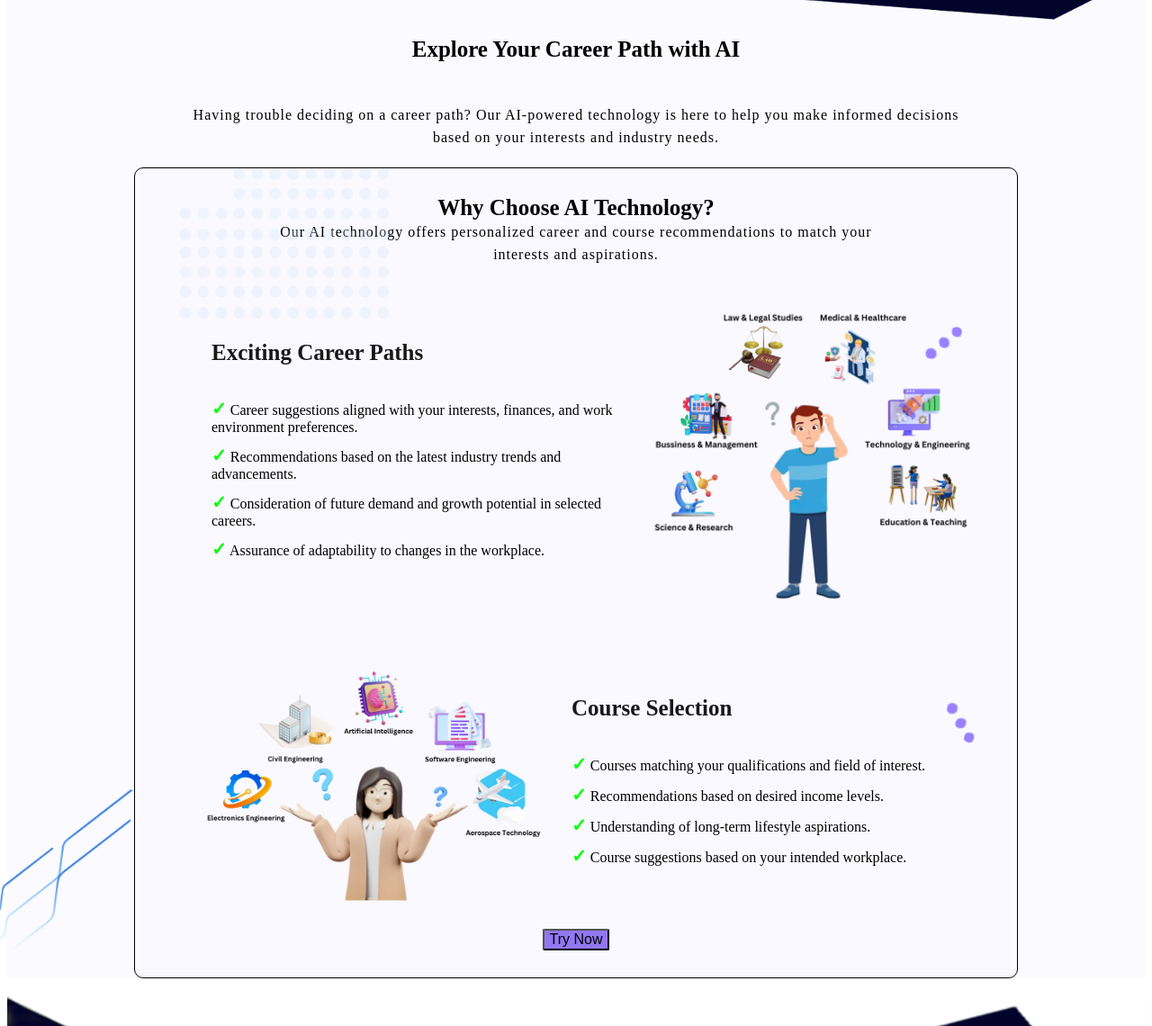
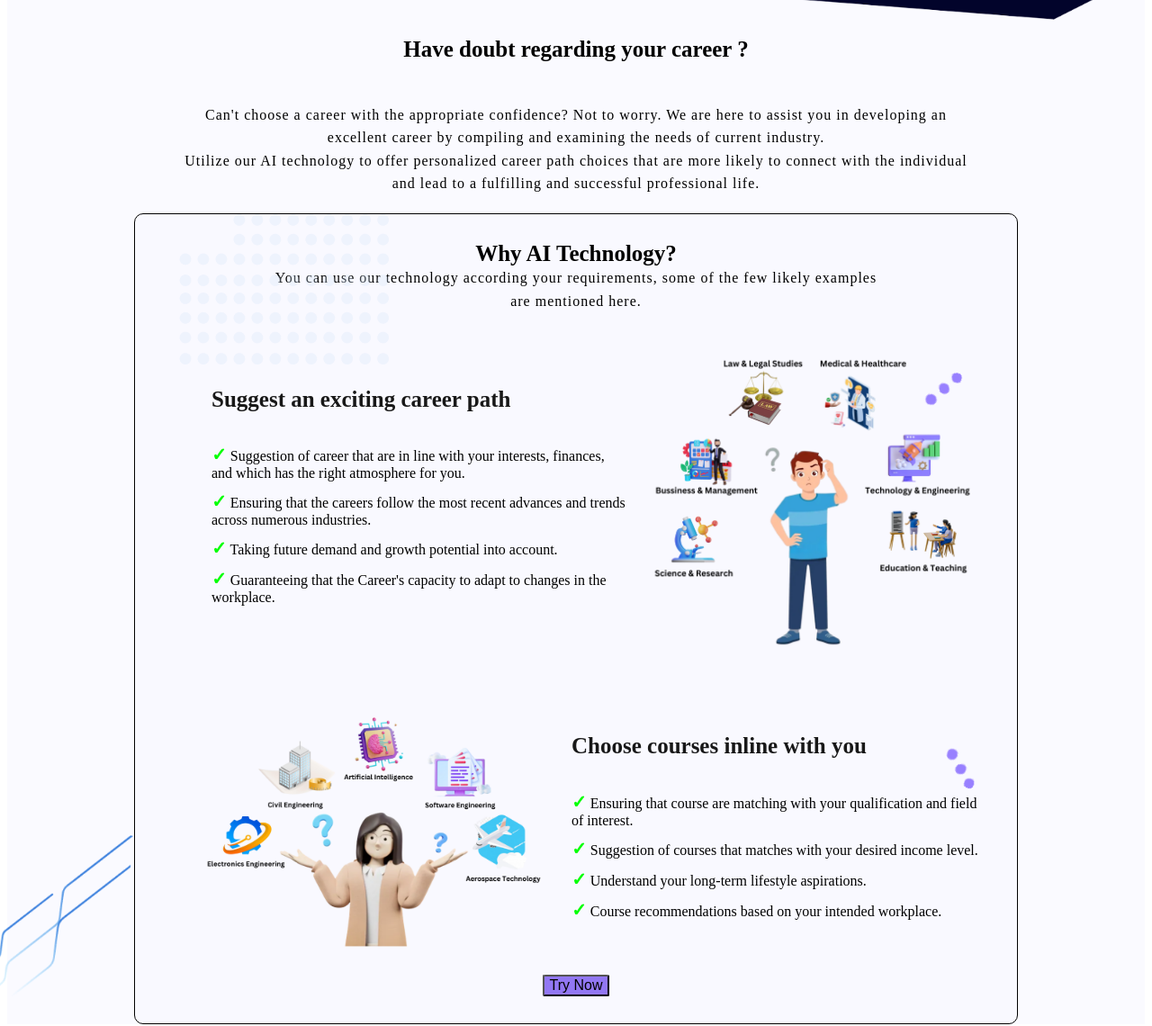
Before and after one commit to Rish281/Career-Path.github.io, a plain HTML site: page index.html in a window 1280 px wide. Shown: the part 78-1218 px from the top of the page at 90% size. Drawn offline with Linux system fonts and the light colour scheme.

Commit message:
index.html

```diff
--- a/index.html
+++ b/index.html
@@ -9,34 +9,35 @@
 <body>
     <section class="frame">
       <img src="start.png" class="hd">
-            <h2 style="align-content: center;" class="h">Explore Your Career Path with AI</h2>
+            <h2 style="align-content: center;" class="h">Have doubt regarding your career ?</h2>
             <p class="p">
-                Having trouble deciding on a career path? Our AI-powered technology is here to help you make informed decisions based on your interests and industry needs.
+                Can't choose a career with the appropriate confidence? Not to worry. We are here to assist you in developing an excellent career by compiling and examining the needs of current industry.
+              <br>
+              Utilize our AI technology to offer personalized career path choices that are more likely to connect with the individual and lead to a fulfilling and successful professional life.
             </p>
         <img src="dots.png" class="s1">
         <div class="cp">
-            <h2 class="chead">Why Choose AI Technology?</h2>
+            <h2 class="chead">Why AI Technology?</h2>
              <p class="p">
-                Our AI technology offers personalized career and course recommendations to match your interests and aspirations.
+                You can use our technology according your requirements, some of the few likely examples are mentioned here.
             </p>
             <img src="flame.png" class="fl">
             <img src="dots.png" class="s2">
             <div class="path clist">
                 <div class="p-content">
-                    <h2 class="c-heading">Exciting Career Paths</h2>
+                    <h2 class="c-heading">Suggest an exciting career path</h2>
                     <ul class="custom-list">
                         <li>
-                            Career suggestions aligned with your interests, finances, and work environment preferences.
+                           Suggestion of career that are in line with your interests, finances, and which has the right atmosphere for you.
                         </li>
                         <li>
-                            Recommendations based on the latest industry trends and advancements.
+                            Ensuring that the careers follow the most recent advances and trends across numerous industries.
                         </li>
                         <li>
-
-                            Consideration of future demand and growth potential in selected careers.
+                             Taking future demand and growth potential into account.
                         </li>
                         <li>
-                            Assurance of adaptability to changes in the workplace.
+                            Guaranteeing that the Career's capacity to adapt to changes in the workplace.
                         </li>
                     </ul>
                 </div>
@@ -47,19 +48,19 @@
             <div class="path colist-reverse">
                 <img src="Choose course.png" class="pic">
                 <div class="p-content">
-                    <h2 class="c-heading">Course Selection</h2>
+                    <h2 class="c-heading">Choose courses inline with you</h2>
                     <ul class="custom-list">
                         <li>
-                            Courses matching your qualifications and field of interest.
+                            Ensuring that course are matching with your qualification and field of interest.
                         </li>
                         <li>
-                            Recommendations based on desired income levels.
+                            Suggestion of courses that matches with your desired income level.
                         </li>
                         <li>
-                            Understanding of long-term lifestyle aspirations.
+                            Understand your long-term lifestyle aspirations.
                         </li>
                         <li>
-                            Course suggestions based on your intended workplace.
+                            Course recommendations based on your intended workplace.
                         </li>
                     </ul>
                 </div>
```
